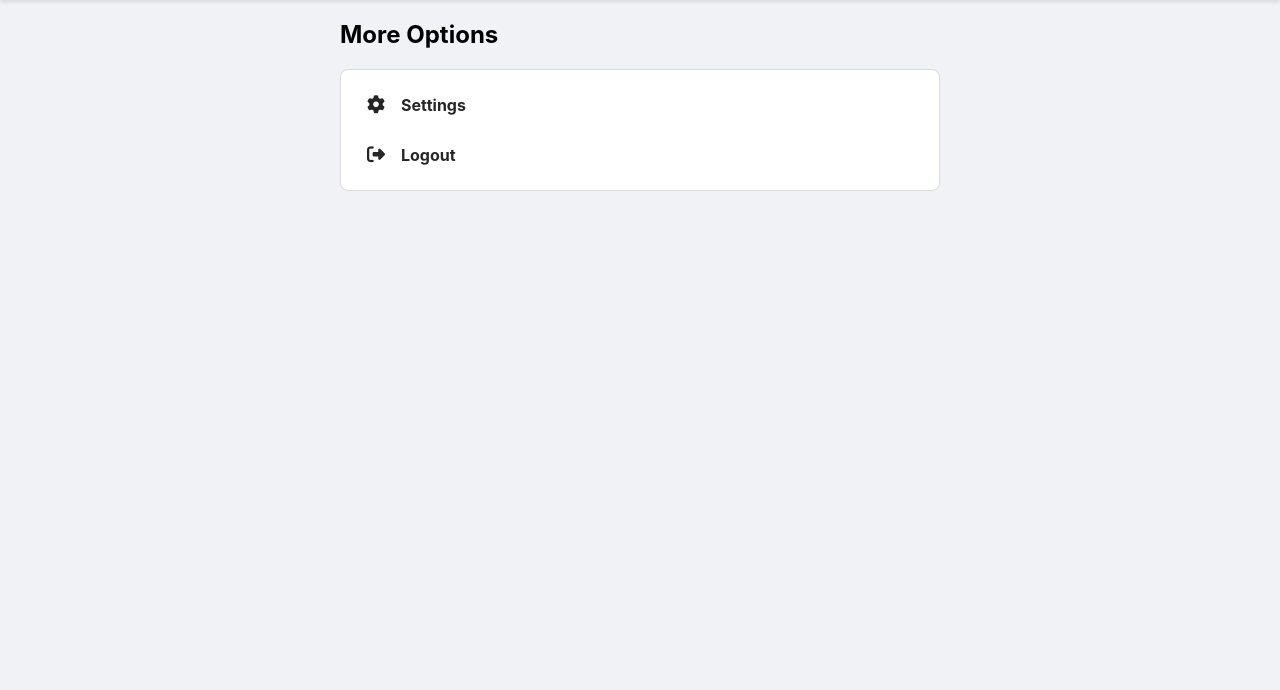
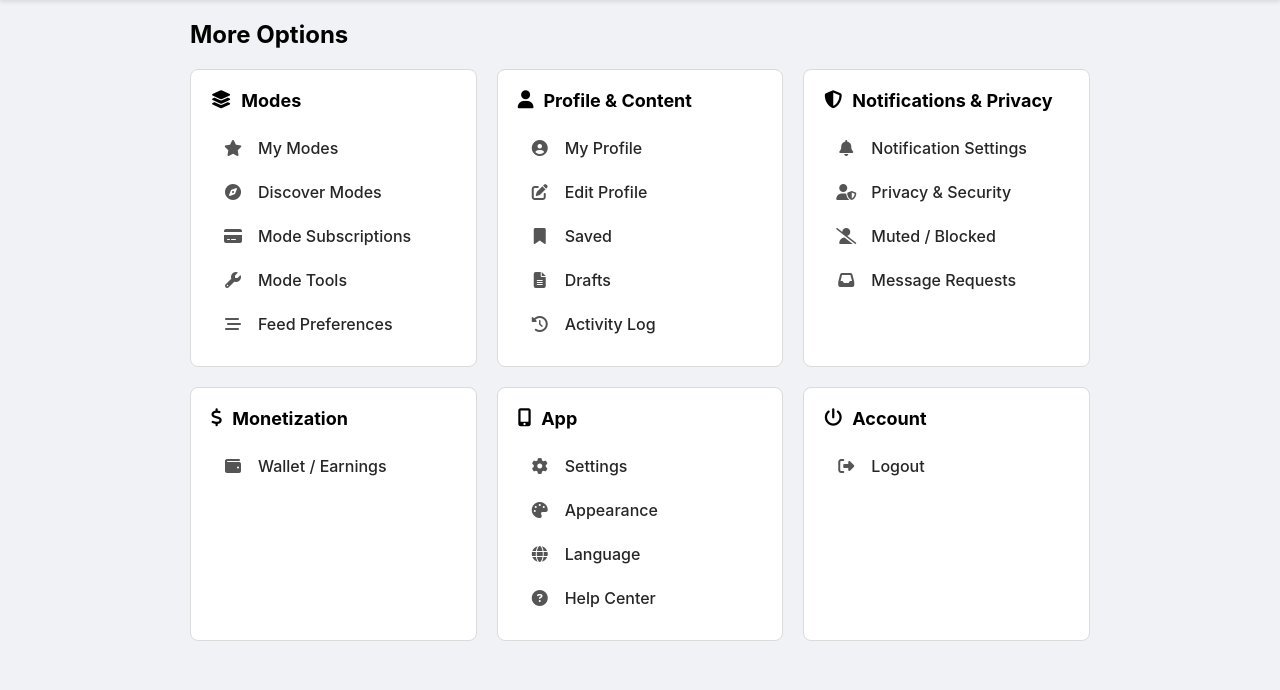
Before and after one commit to Artlessnovara/global, a Flask app: page /more in a window 1280 px wide. Shown: the part 110-800 px from the top of the page. Run offline with Flask 3, Linux system fonts and the light colour scheme; the visitor is signed in with stand-in values (Sample User, id 1); tables that the repository leaves empty hold one stand-in row (values such as "Sample post").

Commit message:
feat: Implement Dynamic Modes system and 'More' menu
This commit introduces a dynamic system for content 'Modes' and builds out the 'More' menu as a central navigation hub for various features and settings.

Key features implemented:
-   **Dynamic Mode System**:
    -   A new `Mode` model and `user_modes` many-to-many relationship have been created to replace the previous hardcoded system.
    -   The `init-db` command now seeds the database with an expanded list of all available modes.
    -   The `/settings` page has been refactored to dynamically display all modes from the database and save user preferences to the new relationship table.
    -   The `/suggestions` logic has been updated to work with the new dynamic mode preferences.
-   **'More' Menu UI**:
    -   The `/more` page has been redesigned into a grid of sections (Modes, Profile, App, etc.) as specified.
    -   Existing pages like Settings, Profile, and Logout are linked from this new menu.
-   **New Mode Pages**:
    -   A `/modes/my` page has been created to display a user's selected modes.
    -   A `/modes/discover` page has been created to list all available modes in the application.
-   **Testing**: New tests have been added to verify the functionality of the settings page and the new modes pages.

```diff
--- a/app.py
+++ b/app.py
@@ -29,6 +29,11 @@ followers = db.Table('followers',
     db.Column('followed_id', db.Integer, db.ForeignKey('users.id'))
 )
 
+user_modes = db.Table('user_modes',
+    db.Column('user_id', db.Integer, db.ForeignKey('users.id')),
+    db.Column('mode_id', db.Integer, db.ForeignKey('modes.id'), primary_key=True)
+)
+
 # --- DATABASE MODELS ---
 class User(db.Model):
     __tablename__ = 'users'
@@ -46,12 +51,12 @@ class User(db.Model):
     location = db.Column(db.String(100), nullable=True)
     work_education = db.Column(db.String(150), nullable=True)
     country = db.Column(db.String(100), nullable=True)
-    preferred_modes = db.Column(db.Text, nullable=True)
 
     posts = db.relationship('Post', backref='author', lazy='dynamic')
     stories = db.relationship('Story', backref='author', lazy=True)
     reactions = db.relationship('Reaction', backref='user', lazy='dynamic')
     conversations = db.relationship('Participant', cascade="all, delete-orphan")
+    preferred_modes = db.relationship('Mode', secondary=user_modes, lazy='subquery', backref=db.backref('users', lazy=True))
 
     followed = db.relationship(
         'User', secondary=followers,
@@ -107,6 +112,11 @@ class Reaction(db.Model):
     user_id = db.Column(db.Integer, db.ForeignKey('users.id'), nullable=False)
     post_id = db.Column(db.Integer, db.ForeignKey('posts.id'), nullable=False)
 
+class Mode(db.Model):
+    __tablename__ = 'modes'
+    id = db.Column(db.Integer, primary_key=True)
+    name = db.Column(db.String(50), unique=True, nullable=False)
+
 class Participant(db.Model):
     __tablename__ = 'participants'
     id = db.Column(db.Integer, primary_key=True)
@@ -142,9 +152,22 @@ class Message(db.Model):
 @click.command('init-db')
 @with_appcontext
 def init_db_command():
+    """Clear the existing data and create new tables."""
     db.drop_all()
     db.create_all()
-    click.echo('Initialized the database.')
+
+    modes_to_add = [
+        'Education', 'Music', 'Artist', 'Innovation', 'Sports', 'Welfare',
+        'Fun', 'Job', 'Blog/Article', 'Podcast/Audio', 'Gaming',
+        'Community/Forum', 'Business/Marketplace', 'Event', 'News/Update',
+        'Wellness', 'Creativity', 'Civic/Leadership', 'Networking'
+    ]
+    for mode_name in modes_to_add:
+        new_mode = Mode(name=mode_name)
+        db.session.add(new_mode)
+
+    db.session.commit()
+    click.echo('Initialized the database and seeded modes.')
 app.cli.add_command(init_db_command)
 
 # --- AUTH HELPERS & DECORATORS ---
@@ -321,24 +344,38 @@ def home():
     posts = Post.query.order_by(Post.created_at.desc()).all()
     return render_template('home.html', stories=stories, posts=posts)
 
-AVAILABLE_MODES = ['Education', 'Music', 'Sports', 'Gaming', 'Travel', 'Food']
-
 @app.route('/settings', methods=['GET', 'POST'])
 @login_required
 def settings():
     if request.method == 'POST':
-        selected_modes = request.form.getlist('modes')
-        g.user.preferred_modes = ','.join(selected_modes)
+        selected_mode_ids = request.form.getlist('modes')
+        g.user.preferred_modes = []
+        for mode_id in selected_mode_ids:
+            mode = db.session.get(Mode, int(mode_id))
+            if mode:
+                g.user.preferred_modes.append(mode)
         db.session.commit()
         flash('Your preferences have been updated.', 'success')
         return redirect(url_for('settings'))
-    user_modes = g.user.preferred_modes.split(',') if g.user.preferred_modes else []
-    return render_template('settings.html', available_modes=AVAILABLE_MODES, user_modes=user_modes)
+    all_modes = Mode.query.order_by(Mode.name).all()
+    user_mode_ids = [mode.id for mode in g.user.preferred_modes]
+    return render_template('settings.html', available_modes=all_modes, user_mode_ids=user_mode_ids)
 
 @app.route('/more')
 @login_required
 def more():
     return render_template('more.html')
+
+@app.route('/modes/my')
+@login_required
+def my_modes():
+    return render_template('my_modes.html')
+
+@app.route('/modes/discover')
+@login_required
+def discover_modes():
+    all_modes = Mode.query.order_by(Mode.name).all()
+    return render_template('discover_modes.html', modes=all_modes)
 
 @app.route('/suggestions')
 @login_required
@@ -346,7 +383,7 @@ def suggestions():
     preferred_modes = g.user.preferred_modes
     suggested_users = []
     if preferred_modes:
-        modes_list = preferred_modes.split(',')
+        modes_list = [mode.name for mode in preferred_modes]
         followed_user_ids = [user.id for user in g.user.followed]
         suggested_users = db.session.query(User).join(Post).filter(Post.mode.in_(modes_list), User.id != g.user.id, ~User.id.in_(followed_user_ids)).distinct().limit(20).all()
     return render_template('suggestions.html', suggested_users=suggested_users)
--- a/static/css/style.css
+++ b/static/css/style.css
@@ -1145,34 +1145,72 @@ body:has(.main-nav) {
 
 /* More Menu Page */
 .more-menu-container {
-    max-width: 600px;
+    max-width: 900px;
     margin: 20px auto;
 }
 
-.more-menu-list {
+.more-menu-grid {
+    display: grid;
+    grid-template-columns: repeat(auto-fit, minmax(280px, 1fr));
+    gap: 20px;
+}
+
+.menu-section {
     background-color: #fff;
     border: 1px solid #dbdbdb;
     border-radius: 8px;
-    padding: 10px;
+    padding: 20px;
+}
+
+.menu-section h3 {
+    font-size: 18px;
+    margin: 0 0 15px 0;
+    display: flex;
+    align-items: center;
+    gap: 10px;
 }
 
 .more-menu-item {
     display: flex;
     align-items: center;
     gap: 15px;
-    padding: 15px;
+    padding: 12px;
     text-decoration: none;
     color: #262626;
-    font-weight: bold;
+    font-weight: 500;
     border-radius: 8px;
+    transition: background-color 0.2s;
 }
 
 .more-menu-item:hover {
-    background-color: #f7f7f7;
+    background-color: #f0f2f5;
 }
 
 .more-menu-item i {
     width: 20px;
     text-align: center;
-    font-size: 18px;
+    font-size: 16px;
+    color: #555;
 }
+
+/* Modes Pages */
+.modes-page-container {
+    max-width: 800px;
+    margin: 20px auto;
+}
+.modes-list {
+    display: flex;
+    flex-wrap: wrap;
+    gap: 15px;
+    margin-top: 20px;
+}
+.mode-card {
+    background-color: #fff;
+    border: 1px solid #dbdbdb;
+    border-radius: 8px;
+    padding: 20px;
+    font-weight: bold;
+    text-align: center;
+    flex-grow: 1;
+    min-width: 150px;
+}
--- a/templates/more.html
+++ b/templates/more.html
@@ -5,16 +5,45 @@
 {% block content %}
 <div class="more-menu-container">
     <h2>More Options</h2>
-    <div class="more-menu-list">
-        <a href="{{ url_for('settings') }}" class="more-menu-item">
-            <i class="fas fa-cog"></i>
-            <span>Settings</span>
-        </a>
-        <a href="{{ url_for('logout') }}" class="more-menu-item">
-            <i class="fas fa-sign-out-alt"></i>
-            <span>Logout</span>
-        </a>
-        <!-- Other links can be added here in the future -->
+    <div class="more-menu-grid">
+        <div class="menu-section">
+            <h3><i class="fas fa-layer-group"></i> Modes</h3>
+            <a href="{{ url_for('my_modes') }}" class="more-menu-item"><i class="fas fa-star"></i> My Modes</a>
+            <a href="{{ url_for('discover_modes') }}" class="more-menu-item"><i class="fas fa-compass"></i> Discover Modes</a>
+            <a href="#" class="more-menu-item"><i class="fas fa-credit-card"></i> Mode Subscriptions</a>
+            <a href="#" class="more-menu-item"><i class="fas fa-wrench"></i> Mode Tools</a>
+            <a href="#" class="more-menu-item"><i class="fas fa-stream"></i> Feed Preferences</a>
+        </div>
+        <div class="menu-section">
+            <h3><i class="fas fa-user"></i> Profile & Content</h3>
+            <a href="{{ url_for('profile', username=g.user.username) }}" class="more-menu-item"><i class="fas fa-user-circle"></i> My Profile</a>
+            <a href="#" class="more-menu-item"><i class="fas fa-edit"></i> Edit Profile</a>
+            <a href="#" class="more-menu-item"><i class="fas fa-bookmark"></i> Saved</a>
+            <a href="#" class="more-menu-item"><i class="fas fa-file-alt"></i> Drafts</a>
+            <a href="#" class="more-menu-item"><i class="fas fa-history"></i> Activity Log</a>
+        </div>
+        <div class="menu-section">
+            <h3><i class="fas fa-shield-alt"></i> Notifications & Privacy</h3>
+            <a href="#" class="more-menu-item"><i class="fas fa-bell"></i> Notification Settings</a>
+            <a href="#" class="more-menu-item"><i class="fas fa-user-shield"></i> Privacy & Security</a>
+            <a href="#" class="more-menu-item"><i class="fas fa-user-slash"></i> Muted / Blocked</a>
+            <a href="#" class="more-menu-item"><i class="fas fa-inbox"></i> Message Requests</a>
+        </div>
+        <div class="menu-section">
+            <h3><i class="fas fa-dollar-sign"></i> Monetization</h3>
+            <a href="#" class="more-menu-item"><i class="fas fa-wallet"></i> Wallet / Earnings</a>
+        </div>
+        <div class="menu-section">
+            <h3><i class="fas fa-mobile-alt"></i> App</h3>
+            <a href="{{ url_for('settings') }}" class="more-menu-item"><i class="fas fa-cog"></i> Settings</a>
+            <a href="#" class="more-menu-item"><i class="fas fa-palette"></i> Appearance</a>
+            <a href="#" class="more-menu-item"><i class="fas fa-globe"></i> Language</a>
+            <a href="#" class="more-menu-item"><i class="fas fa-question-circle"></i> Help Center</a>
+        </div>
+        <div class="menu-section">
+            <h3><i class="fas fa-power-off"></i> Account</h3>
+            <a href="{{ url_for('logout') }}" class="more-menu-item"><i class="fas fa-sign-out-alt"></i> Logout</a>
+        </div>
     </div>
 </div>
 {% endblock %}
--- a/templates/settings.html
+++ b/templates/settings.html
@@ -12,8 +12,8 @@
             <div class="form-group mode-checkboxes">
                 {% for mode in available_modes %}
                     <label class="checkbox-label">
-                        <input type="checkbox" name="modes" value="{{ mode }}" {% if mode in user_modes %}checked{% endif %}>
-                        {{ mode }}
+                        <input type="checkbox" name="modes" value="{{ mode.id }}" {% if mode.id in user_mode_ids %}checked{% endif %}>
+                        {{ mode.name }}
                     </label>
                 {% endfor %}
             </div>
```
Also changed, not shown: templates/discover_modes.html (added, +16 -0 lines), templates/my_modes.html (added, +15 -0 lines), tests/conftest.py (+18 -1 lines), tests/test_main.py (+39 -24 lines).
